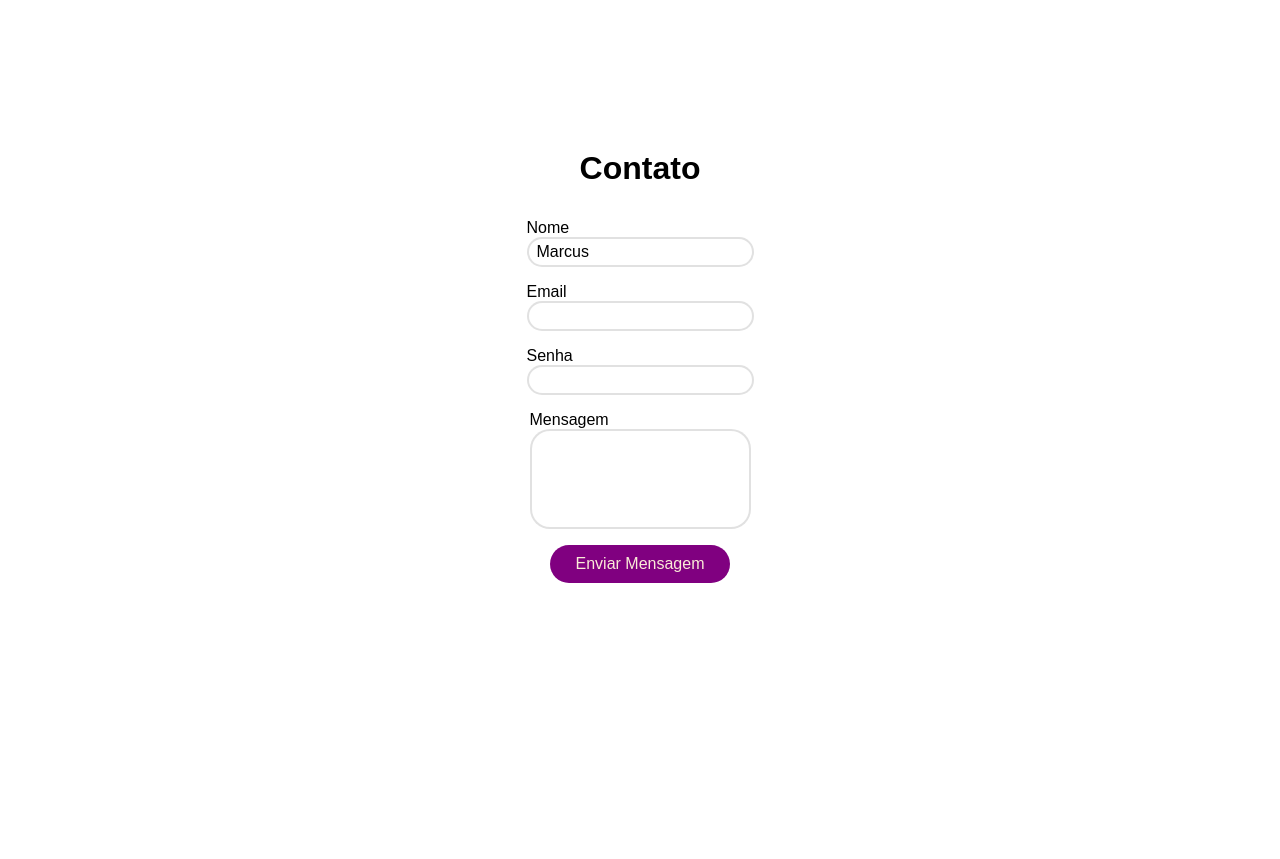
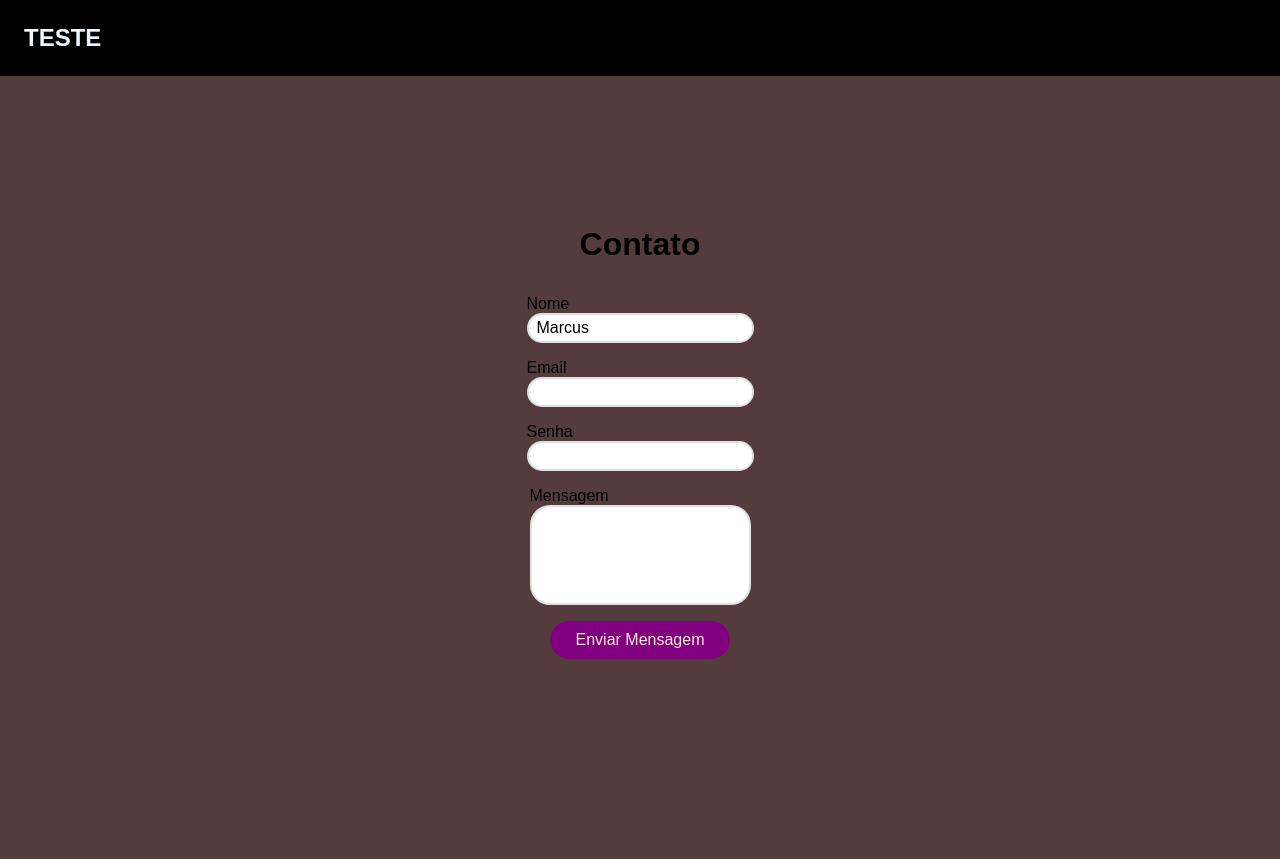
Before and after one commit to SerafimL147/Estudando-HTML-CSS-JavaScript, a plain HTML site: page HTML5/formulario.html in a window 1280 px wide. Before the commit the page ends 800 px from the top, so only its background shows below. Drawn offline with Linux system fonts and the light colour scheme.

Commit message:
Esse é um desafio básico em JS

```diff
--- a/CSS/style-formulario.css
+++ b/CSS/style-formulario.css
@@ -4,10 +4,30 @@
     box-sizing: border-box;
 }
 
+
+
+
 body{
     font-family:sans-serif;
     padding-top: 150px;
+    background: rgb(85, 60, 60);
 }
+
+header{
+    background-color: black;
+    display: flex;
+    padding: 24px 24px;
+    position: fixed;
+    position: relative;
+    bottom: 150px;
+    width: 100%;
+    color: aliceblue;
+
+
+}
+
+
+
 
 h1{
     text-align: center;
@@ -75,3 +95,7 @@ textarea{
     resize:none;
     min-height: 100px;
 }
+
+footer{
+    padding: 100px 0;
+}
--- a/HTML5/formulario.html
+++ b/HTML5/formulario.html
@@ -7,6 +7,10 @@
     <link rel="stylesheet" href="/CSS/style-formulario.css">
 </head>
 <body>
+
+    <header>
+        <h2>TESTE</h2>
+    </header>
 
     <h1>Contato</h1>
 
@@ -32,6 +36,9 @@
         </div>
         <button type="submit">Enviar Mensagem</button>
     </form>
+    <footer>
+        <p></p>
+    </footer>
 
 </body>
 </html>
```
Also changed, not shown: JavaScript/index.js (added, +30 -0 lines).
